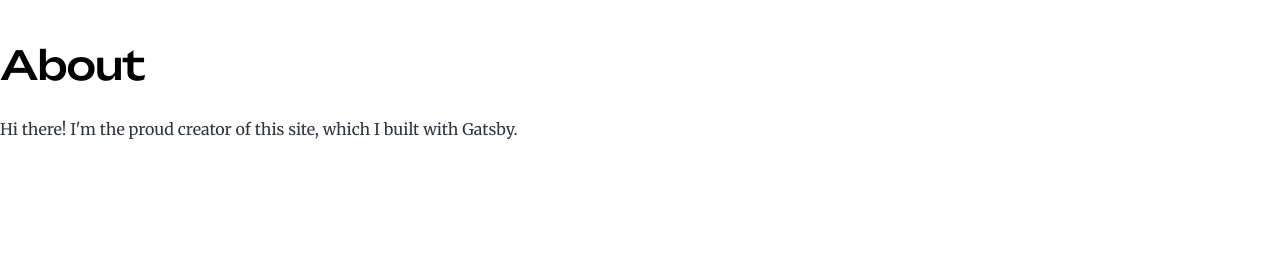
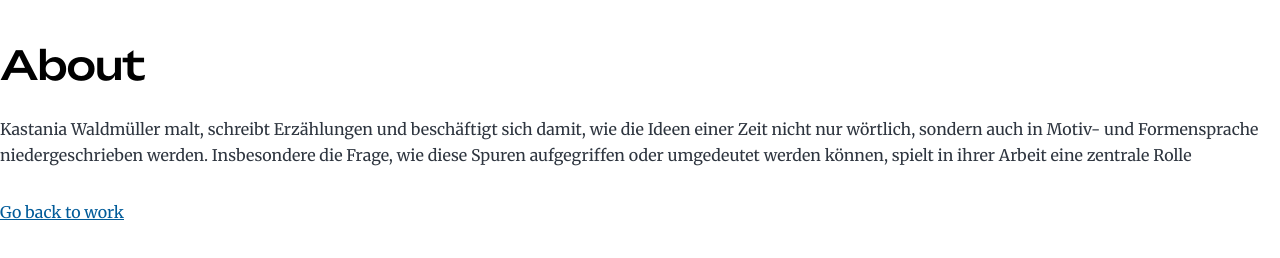
Before and after one commit to micha-sky/kastiania, a Gatsby site: page /about in a window 1280 px wide. Built offline with nearby package versions, Linux system fonts and the light colour scheme; Gatsby itself is replaced by a stand-in of ours.

Commit message:
Update about page content and add link to go back to work

```diff
--- a/src/pages/about.js
+++ b/src/pages/about.js
@@ -1,6 +1,6 @@
 import * as React from "react"
-import {useStaticQuery, graphql} from "gatsby"
-import {StaticImage} from "gatsby-plugin-image"
+import { Link } from "gatsby";
+
 
 
 const About = () => {
@@ -8,7 +8,8 @@ const About = () => {
     return (
         <div>
             <h1>About</h1>
-            <p>Hi there! I'm the proud creator of this site, which I built with Gatsby.</p>
+            <p>Kastania Waldmüller malt, schreibt Erzählungen und beschäftigt sich damit, wie die Ideen einer Zeit nicht nur wörtlich, sondern auch in Motiv- und Formensprache niedergeschrieben werden. Insbesondere die Frage, wie diese Spuren aufgegriffen oder umgedeutet werden können, spielt in ihrer Arbeit eine zentrale Rolle</p>
+            <Link to="/">Go back to work</Link>
 
         </div>
     )
--- a/src/pages/index.js
+++ b/src/pages/index.js
@@ -14,6 +14,9 @@ const BlogIndex = ({ data, location }) => {
 
       <Bio />
 
+      <h1 className="main-heading right">
+            <Link to="/about">About</Link>
+          </h1>
 
     </Layout>
   )
@@ -26,7 +29,7 @@ export default BlogIndex
  *
  * See: https://www.gatsbyjs.com/docs/reference/built-in-components/gatsby-head/
  */
-export const Head = () => <Seo title="All posts" />
+export const Head = () => <Seo title="Kastania Waldmüller" />
 
 export const pageQuery = graphql`
   {
```
